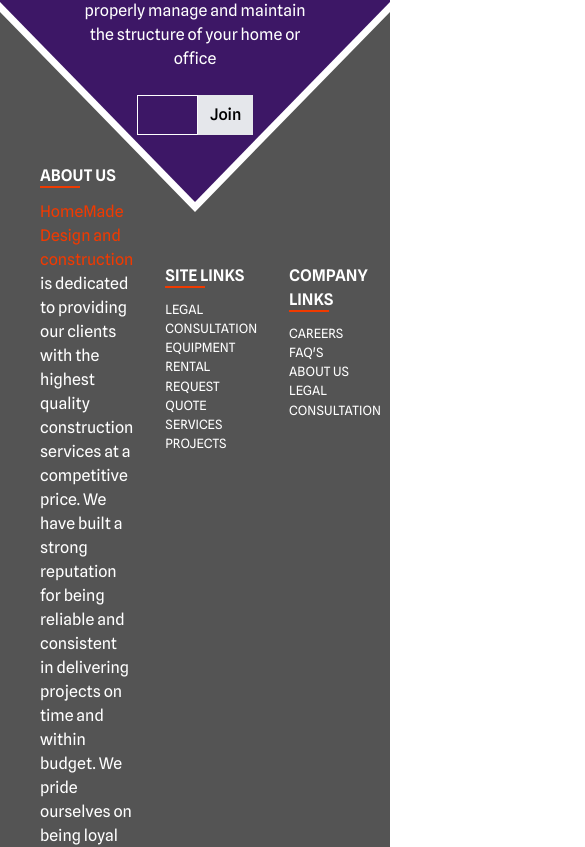
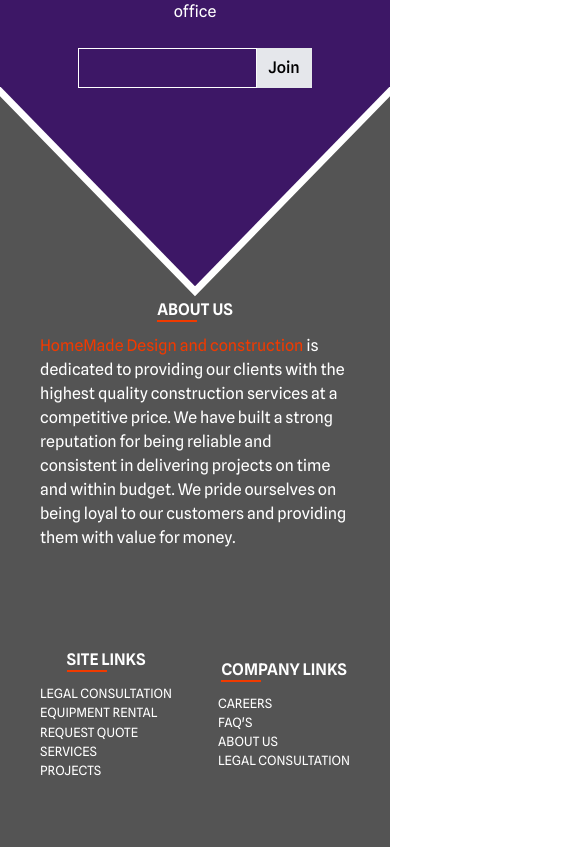
Before and after one commit to aldaineclarke/HMD-Construction, an Angular app: page /home in a window 390 px wide. Shown: the part 4979-5826 px from the top of the page, 585 px wide, since content can reach past the window. Built offline with nearby package versions, Linux system fonts and the light colour scheme.

Commit message:
made footer responseive

```diff
--- a/src/app/Components/footer/footer.component.html
+++ b/src/app/Components/footer/footer.component.html
@@ -19,9 +19,10 @@
                     <li><p><span class="text-mainOrange">HomeMade Design and construction </span> is  dedicated to providing our clients with the highest quality construction services at a competitive price. We have built a strong reputation for being reliable and consistent in delivering projects on time and within budget. We pride ourselves on being loyal to our customers and providing them with value for money.</p></li>
                 </ul>
             </div>
-            <div class="footer__col mt-[100px]">
+            <div class="footer__sunken-section">
+                <div class="footer__col sunk">
                     <p class="footer__title">Site Links</p>
-                <ul class="footer__content links">
+                    <ul class="footer__content links ">
                         <li>
                             legal Consultation
                         </li>
@@ -40,7 +41,7 @@
                     </ul>
 
                 </div>
-            <div class="footer__col  mt-[100px]">
+                <div class="footer__col sunk">
                     <p class="footer__title">Company Links</p>
                     <ul class="footer__content  links">
                         <li>
@@ -56,6 +57,7 @@
                             legal Consultation
                         </li>
                     </ul>
+                </div>
             </div>
             <div class="footer__col">
                 <p class="footer__title">Contacts</p>
--- a/src/app/Components/footer/footer.component.scss
+++ b/src/app/Components/footer/footer.component.scss
@@ -52,6 +52,10 @@
         @apply bg-mainOrange;
     }
 
+    .footer__col.sunk{
+        @apply  mt-[100px];
+    }
+
     .footer__content.links{
         @apply uppercase text-[0.8rem]
     }
@@ -59,6 +63,11 @@
     .footer__content.contacts{
         @apply flex flex-col gap-3 font-thin;
     }
+    .footer__sunken-section{
+        width:auto;
+        gap: 2rem;
+        display:flex;
+        justify-content:space-between;    }
 
 }
 .footer__grid{
@@ -66,8 +75,8 @@
     margin-top: 100px;
     padding: 2rem 20px;
     display:grid;
-    grid-template-columns: 2fr 1fr 1fr 2fr;
-    gap: 2rem;
+    grid-template-columns: 1fr 1fr 1fr;
+    gap: 3rem;
 }
 .copyright{
     display:flex;
@@ -76,3 +85,51 @@
     justify-content: flex-end;
     font-size: .7rem;
 }
+
+
+
+@media(max-width:760px){
+    .footer__grid{
+        grid-template-columns: 1fr;
+    }
+    .footer{
+
+        .footer__col, .footer__col.sunk{
+            @apply mt-[50px]
+        }
+
+    }
+    .newsletter{
+        height: 60vh;
+        align-items: flex-start;
+
+        .constrained{
+            margin-top: 0;
+        }
+        fieldset{
+            width:100%;
+        }
+
+    }
+}
+
+@media(max-width:600px) {
+
+    .footer__grid{
+        // grid-template-rows: repeat(4, 1fr);
+        grid-template-columns: 1fr;
+
+    }
+    .footer__col{
+        display:flex;
+        flex-direction: column;
+        align-items: center;
+        justify-content: center;
+    }
+
+    .footer__sunken-section{
+        justify-content:space-evenly;    }
+
+
+
+}
```
Lines whose indentation alone changed are shown as unchanged.
